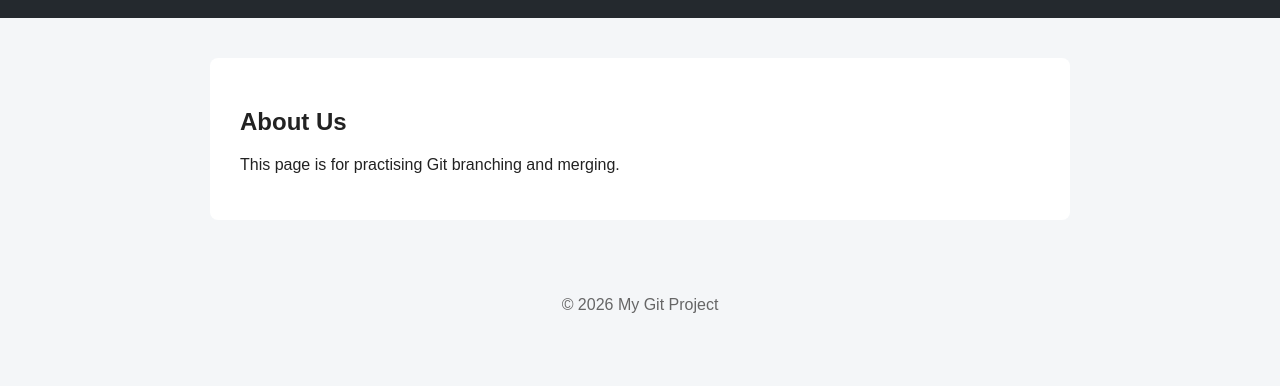
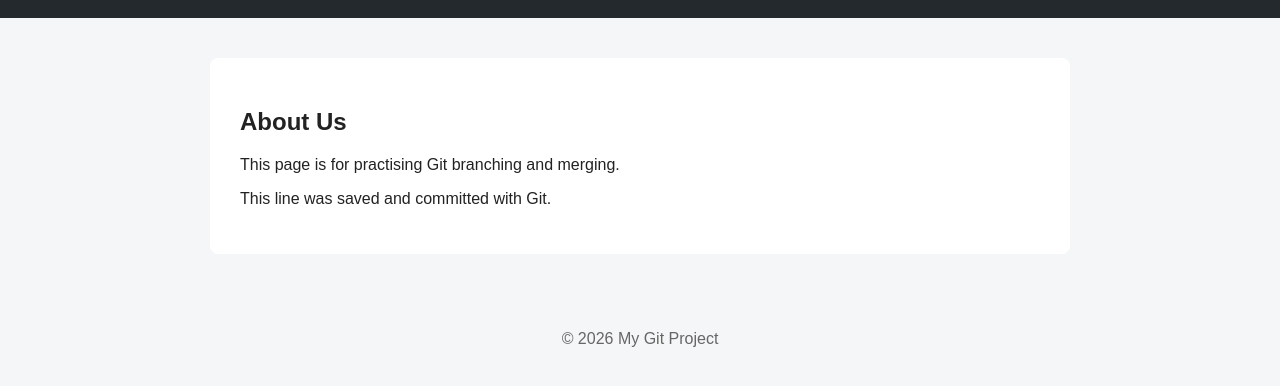
Before and after one commit to JarrelZapanta/my-git-project, a plain HTML site: page about.html in a window 1280 px wide. Shown: the part 120-506 px from the top of the page. Drawn offline with Linux system fonts and the light colour scheme.

Commit message:
Update about page with new paragraph

```diff
--- a/about.html
+++ b/about.html
@@ -17,6 +17,7 @@
   <main>
     <h2>About Us</h2>
     <p>This page is for practising Git branching and merging.</p>
+    <p>This line was saved and committed with Git.</p>
   </main>
 
   <footer>
```
